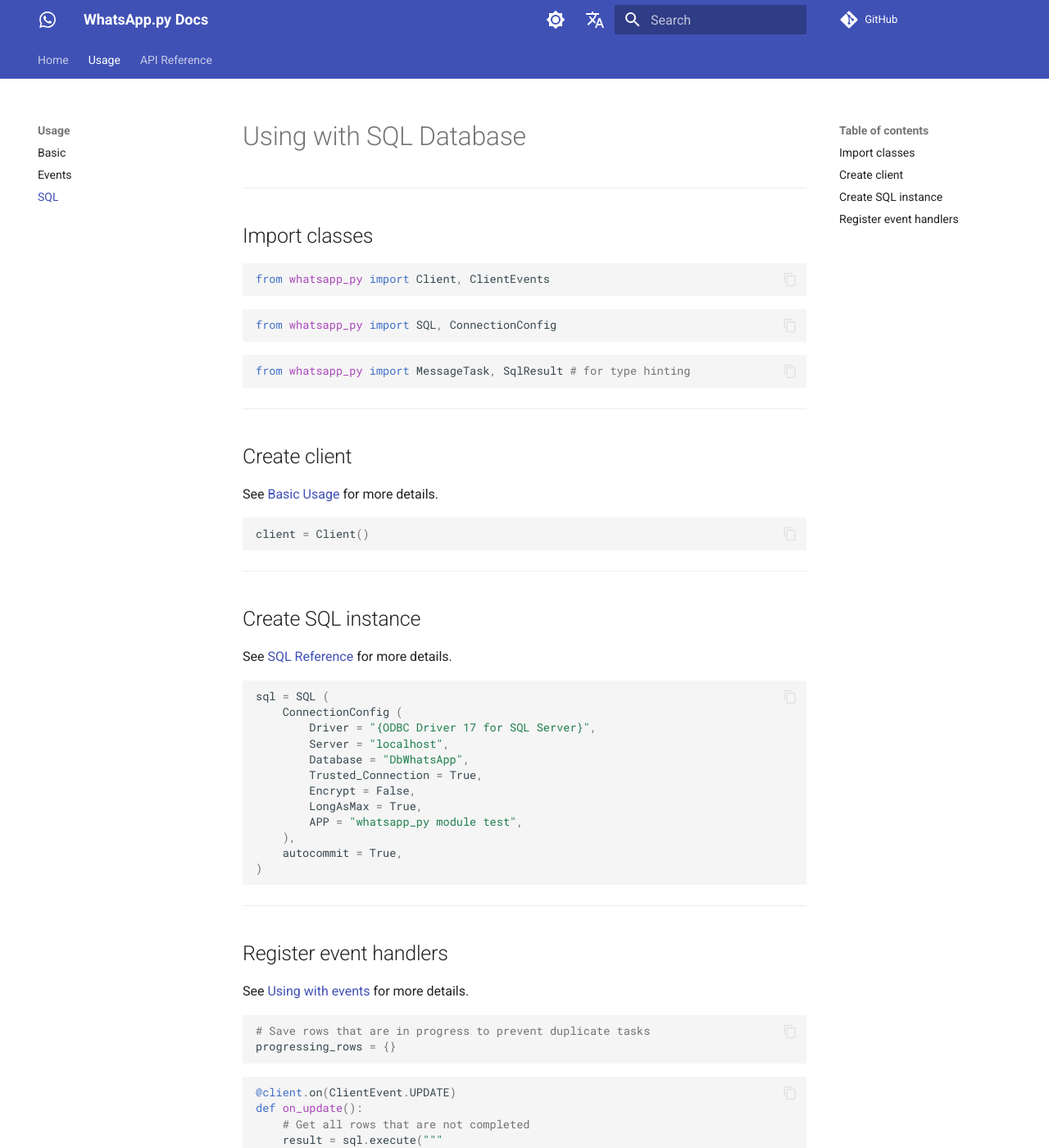
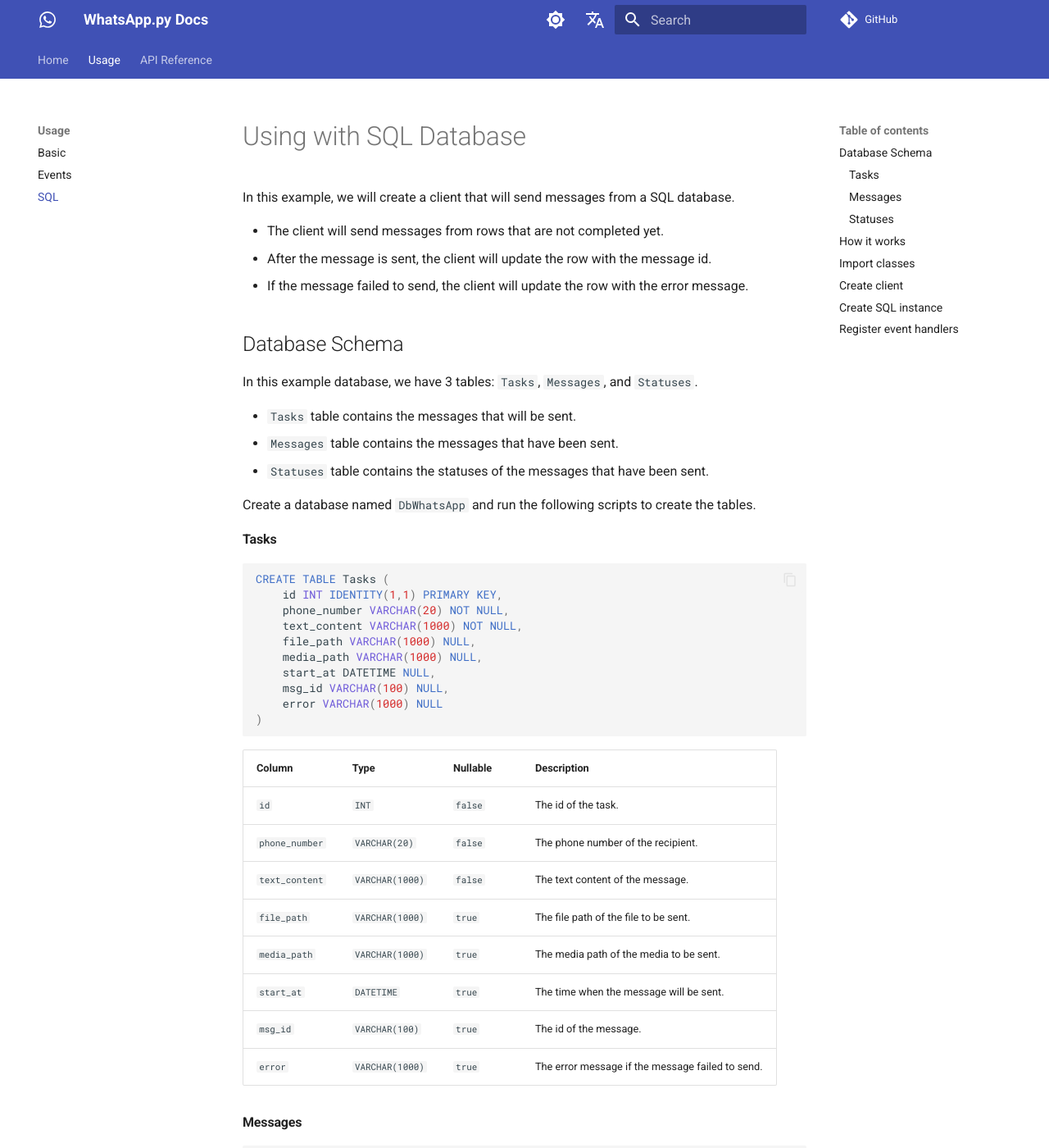
Before and after one commit to enesosmanoglu/whatsapp_py, an MkDocs documentation site: the page built from docs/usage/sql.md, in a window 1280 px wide and 1400 px high. Shown: the whole window at 82% size. Built offline with MkDocs 1.6.1 and Material for MkDocs 9.7.7, drawn with Linux system fonts in a browser that asks for light colours; comment, search, counter and statistics services are not loaded; some of the changed text lies outside the part shown.

Commit message:
Updated docs

````diff
--- a/docs/usage/sql.md
+++ b/docs/usage/sql.md
@@ -1,4 +1,94 @@
 # Using with SQL Database
+In this example, we will create a client that will send messages from a SQL database.
+
+* The client will send messages from rows that are not completed yet.
+* After the message is sent, the client will update the row with the message id.
+* If the message failed to send, the client will update the row with the error message.
+
+## Database Schema
+
+In this example database, we have 3 tables: `Tasks`, `Messages`, and `Statuses`.
+
+* `Tasks` table contains the messages that will be sent.
+* `Messages` table contains the messages that have been sent.
+* `Statuses` table contains the statuses of the messages that have been sent.
+
+Create a database named `DbWhatsApp` and run the following scripts to create the tables.
+
+#### Tasks
+
+```sql
+CREATE TABLE Tasks (
+    id INT IDENTITY(1,1) PRIMARY KEY,
+    phone_number VARCHAR(20) NOT NULL,
+    text_content VARCHAR(1000) NOT NULL,
+    file_path VARCHAR(1000) NULL,
+    media_path VARCHAR(1000) NULL,
+    start_at DATETIME NULL,
+    msg_id VARCHAR(100) NULL,
+    error VARCHAR(1000) NULL
+)
+```
+
+| Column | Type | Nullable | Description |
+| --- | --- | --- | --- |
+| `id` | `INT` | `false` | The id of the task. |
+| `phone_number` | `VARCHAR(20)` | `false` | The phone number of the recipient. |
+| `text_content` | `VARCHAR(1000)` | `false` | The text content of the message. |
+| `file_path` | `VARCHAR(1000)` | `true` | The file path of the file to be sent. |
+| `media_path` | `VARCHAR(1000)` | `true` | The media path of the media to be sent. |
+| `start_at` | `DATETIME` | `true` | The time when the message will be sent. |
+| `msg_id` | `VARCHAR(100)` | `true` | The id of the message. |
+| `error` | `VARCHAR(1000)` | `true` | The error message if the message failed to send. |
+
+#### Messages
+
+```sql
+CREATE TABLE Messages (
+    id VARCHAR(100) PRIMARY KEY,
+    sent_at DATETIME NOT NULL,
+    status_id INT NOT NULL
+)
+```
+
+| Column | Type | Nullable | Description |
+| --- | --- | --- | --- |
+| `id` | `VARCHAR(100)` | `false` | The id of the message. |
+| `sent_at` | `DATETIME` | `false` | The time when the message was sent. |
+| `status_id` | `INT` | `false` | The id of the status. |
+
+#### Statuses
+
+```sql
+CREATE TABLE Statuses (
+    id INT IDENTITY(1,1) PRIMARY KEY,
+    name VARCHAR(100) NOT NULL
+    description VARCHAR(1000) NULL
+)
+
+INSERT INTO Statuses (name, description) VALUES
+    ('msg-time', 'Sending'),
+    ('msg-check', 'Delivered'),
+    ('msg-dblcheck', 'Read')
+```
+
+| Column | Type | Nullable | Description |
+| --- | --- | --- | --- |
+| `id` | `INT` | `false` | The id of the status. |
+| `name` | `VARCHAR(100)` | `false` | The name of the status. |
+| `description` | `VARCHAR(1000)` | `true` | The description of the status. |
+
+---
+
+## How it works
+
+* The client will get all rows from `Tasks` table that are not completed yet.
+* The client will iterate through the rows.
+* The client will create a chat with the recipient's phone number.
+* The client will send the message.
+* If the message is sent successfully, the client will update the row with the message id.
+* If the message failed to send, the client will update the row with the error message.
+* The client will repeat the process every time the `UPDATE` event is emitted.
 
 ---
 
````
